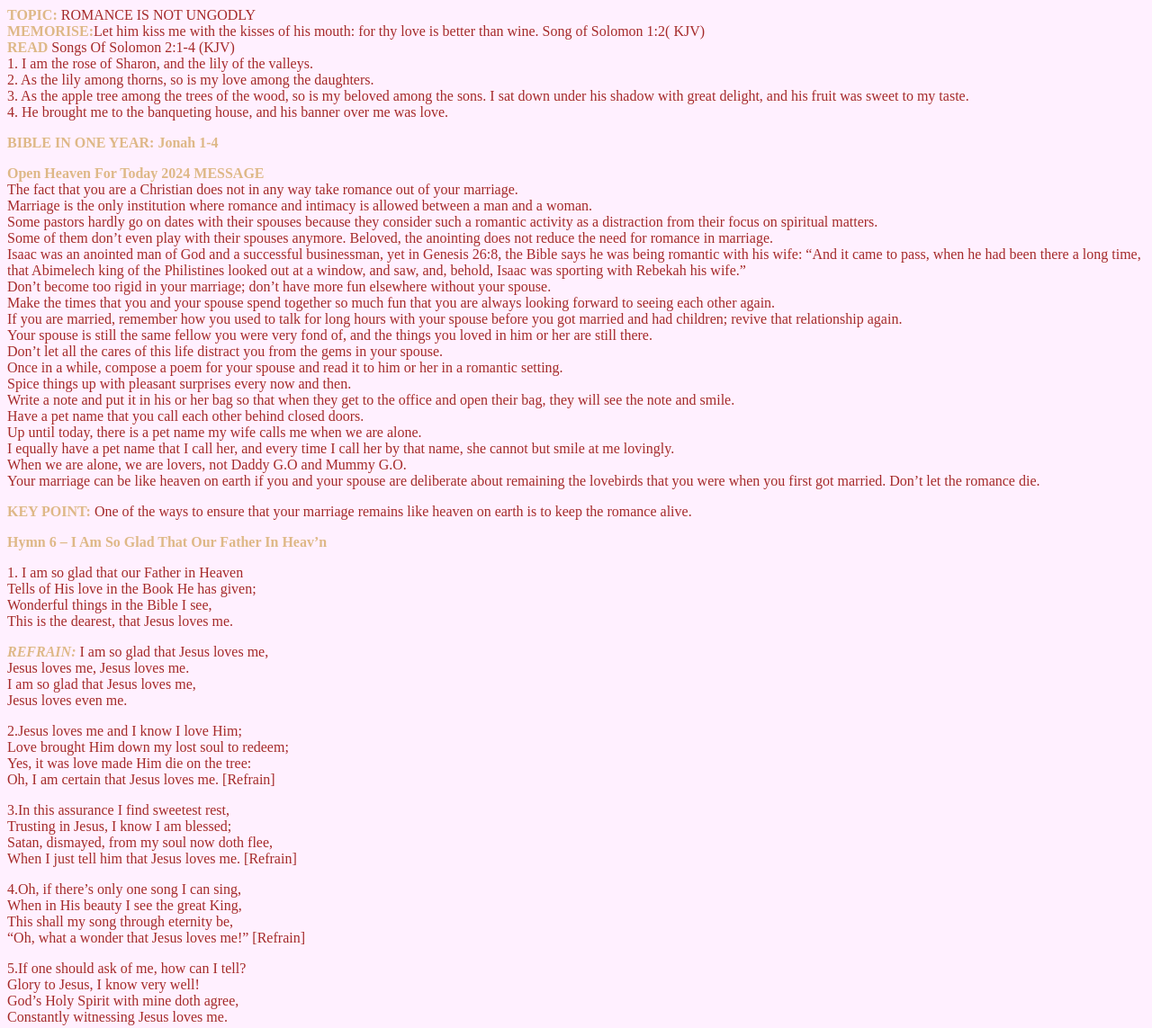
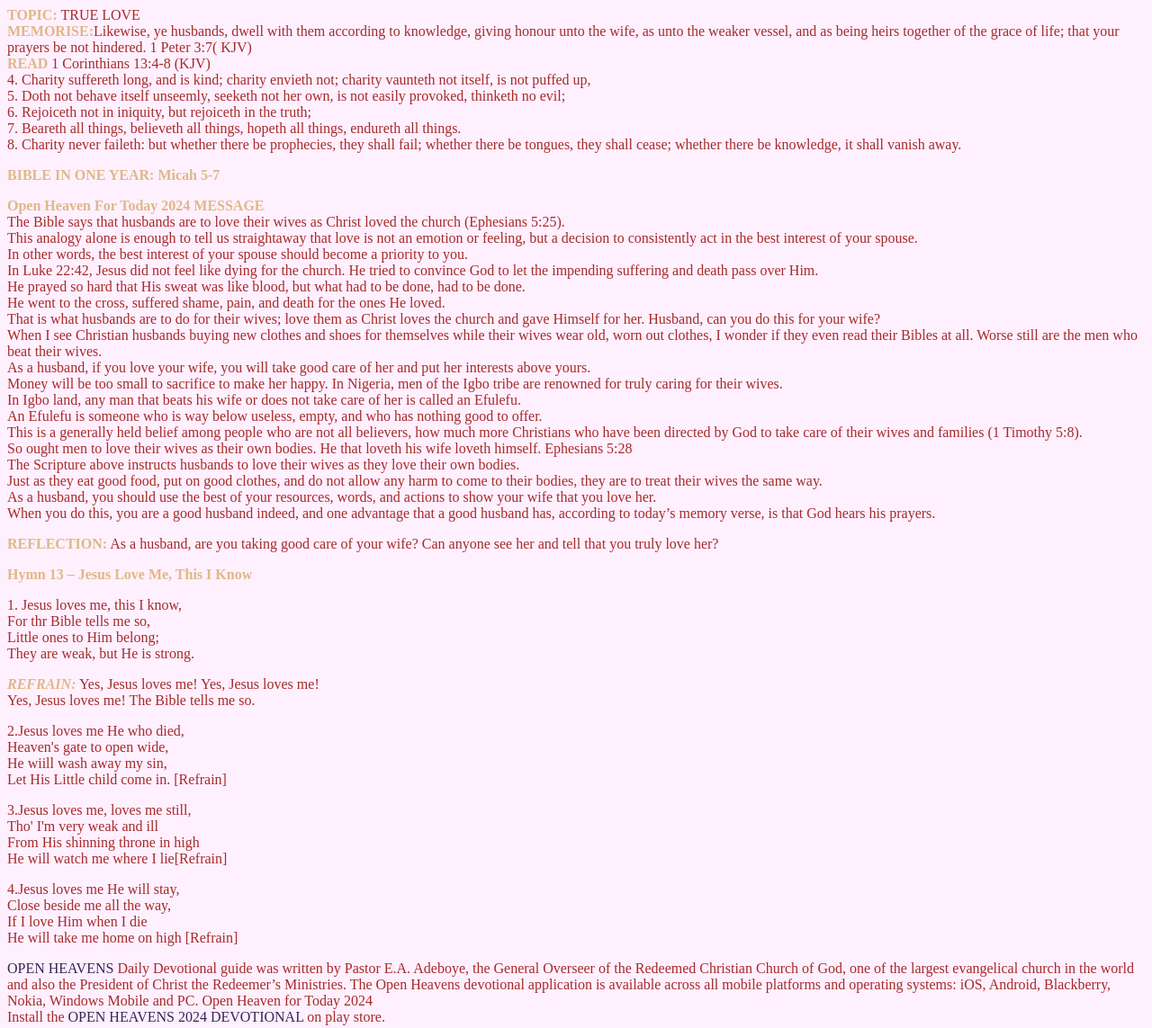
Before and after one commit to DRKHixe/tog, a plain HTML site: page open.html in a window 1280 px wide. Shown: the top 1143 px of the page at 90% size. Drawn offline with Linux system fonts and the light colour scheme.

Commit message:
Add files via upload

```diff
--- a/open.html
+++ b/open.html
@@ -8,81 +8,72 @@
     </head>
     <body>
         <article>
-            <b class="heading">TOPIC:</b> ROMANCE IS NOT UNGODLY<br>
+            <b class="heading">TOPIC:</b> TRUE LOVE<br>
 
-            <b class="heading"> MEMORISE:</b>Let him kiss me with the kisses of his mouth: for thy love is better than wine. Song of Solomon 1:2( KJV)<br>
+            <b class="heading"> MEMORISE:</b>Likewise, ye husbands, dwell with them according to knowledge, giving honour unto the wife, as unto the weaker vessel, and as being heirs together of the grace of life; that your prayers be not hindered. 1 Peter 3:7( KJV)<br>
 
-             <strong class="heading">READ</strong> Songs Of Solomon 2:1-4 (KJV) <br>
-             1. I am the rose of Sharon, and the lily of the valleys.<br>
-             2. As the lily among thorns, so is my love among the daughters.<br>
-             3. As the apple tree among the trees of the wood, so is my beloved among the sons. I sat down under his shadow with great delight, and his fruit was sweet to my taste.<br>
-             4. He brought me to the banqueting house, and his banner over me was love.
-
-             <p><strong class="heading"> BIBLE IN ONE YEAR: Jonah 1-4</strong></p>
+             <strong class="heading">READ</strong> 1 Corinthians 13:4-8 (KJV) <br>
+             4. Charity suffereth long, and is kind; charity envieth not; charity vaunteth not itself, is not puffed up,<br>
+             5. Doth not behave itself unseemly, seeketh not her own, is not easily provoked, thinketh no evil;<br>
+             6. Rejoiceth not in iniquity, but rejoiceth in the truth;<br>
+             7. Beareth all things, believeth all things, hopeth all things, endureth all things.<br>
+             8. Charity never faileth: but whether there be prophecies, they shall fail; whether there be tongues, they shall cease; whether there be knowledge, it shall vanish away.
+             <p><strong class="heading"> BIBLE IN ONE YEAR: Micah 5-7</strong></p>
             <p>
                 <b class="heading">Open Heaven For Today 2024 MESSAGE</b><br>
-                The fact that you are a Christian does not in any way take romance out of your marriage.<br>
-                Marriage is the only institution where romance and intimacy is allowed between a man and a woman.<br>
-                Some pastors hardly go on dates with their spouses because they consider such a romantic activity as a distraction from their focus on spiritual matters.<br>
-                Some of them don’t even play with their spouses anymore. Beloved, the anointing does not reduce the need for romance in marriage.<br>
-                Isaac was an anointed man of God and a successful businessman, yet in Genesis 26:8, the Bible says he was being romantic with his wife: “And it came to pass, when he had been there a long time, that Abimelech king of the Philistines looked out at a window, and saw, and, behold, Isaac was sporting with Rebekah his wife.”<br>
-                Don’t become too rigid in your marriage; don’t have more fun elsewhere without your spouse.<br>
-                Make the times that you and your spouse spend together so much fun that you are always looking forward to seeing each other again.<br>
-                If you are married, remember how you used to talk for long hours with your spouse before you got married and had children; revive that relationship again.<br>
-                Your spouse is still the same fellow you were very fond of, and the things you loved in him or her are still there.<br>
-                Don’t let all the cares of this life distract you from the gems in your spouse.<br>
-                Once in a while, compose a poem for your spouse and read it to him or her in a romantic setting.<br>
-                Spice things up with pleasant surprises every now and then.<br>
-                Write a note and put it in his or her bag so that when they get to the office and open their bag, they will see the note and smile.<br>
-                Have a pet name that you call each other behind closed doors.<br>
-                Up until today, there is a pet name my wife calls me when we are alone.<br>
-                I equally have a pet name that I call her, and every time I call her by that name, she cannot but smile at me lovingly.<br>
-                When we are alone, we are lovers, not Daddy G.O and Mummy G.O.<br>
-                Your marriage can be like heaven on earth if you and your spouse are deliberate about remaining the lovebirds that you were when you first got married. Don’t let the romance die.
+                The Bible says that husbands are to love their wives as Christ loved the church (Ephesians 5:25).<br>
+                This analogy alone is enough to tell us straightaway that love is not an emotion or feeling, but a decision to consistently act in the best interest of your spouse.<br>
+                In other words, the best interest of your spouse should become a priority to you.<br>
+                In Luke 22:42, Jesus did not feel like dying for the church. He tried to convince God to let the impending suffering and death pass over Him.<br>
+                He prayed so hard that His sweat was like blood, but what had to be done, had to be done.<br>
+                He went to the cross, suffered shame, pain, and death for the ones He loved.<br>
+                That is what husbands are to do for their wives; love them as Christ loves the church and gave Himself for her. Husband, can you do this for your wife?<br>
+                When I see Christian husbands buying new clothes and shoes for themselves while their wives wear old, worn out clothes, I wonder if they even read their Bibles at all. Worse still are the men who beat their wives.<br>
+                As a husband, if you love your wife, you will take good care of her and put her interests above yours.<br>
+                Money will be too small to sacrifice to make her happy. In Nigeria, men of the Igbo tribe are renowned for truly caring for their wives.<br>
+                In Igbo land, any man that beats his wife or does not take care of her is called an Efulefu.<br>
+                An Efulefu is someone who is way below useless, empty, and who has nothing good to offer.<br>
+                This is a generally held belief among people who are not all believers, how much more Christians who have been directed by God to take care of their wives and families (1 Timothy 5:8).<br>
+                So ought men to love their wives as their own bodies. He that loveth his wife loveth himself. Ephesians 5:28<br>
+                The Scripture above instructs husbands to love their wives as they love their own bodies.<br>
+                Just as they eat good food, put on good clothes, and do not allow any harm to come to their bodies, they are to treat their wives the same way.<br>
+                As a husband, you should use the best of your resources, words, and actions to show your wife that you love her.<br>
+                When you do this, you are a good husband indeed, and one advantage that a good husband has, according to today’s memory verse, is that God hears his prayers.
             </p>
             <p>
-                <b class="heading">KEY POINT:</b> One of the ways to ensure that your marriage remains like heaven on earth is to keep the romance alive.
+                <b class="heading">REFLECTION:</b> As a husband, are you taking good care of your wife? Can anyone see her and tell that you truly love her?
             </p>
             <p>
-                <b class="heading">Hymn 6 – I Am So Glad That Our Father In Heav’n</b>
+                <b class="heading">Hymn 13 – Jesus Love Me, This I Know</b>
                 <p>
-                    1. I am so glad that our Father in Heaven<br>
-                    Tells of His love in the Book He has given;<br>
-                    Wonderful things in the Bible I see,<br>
-                    This is the dearest, that Jesus loves me.
+                    1. Jesus loves me, this I know,<br>
+                    For thr Bible tells me so,<br>
+                    Little ones to Him belong;<br>
+                    They are weak, but He is strong.
                 </p>
                 <p>
                     <strong class="heading"><em>REFRAIN:</em></strong>
-                    I am so glad that Jesus loves me,<br>
-                    Jesus loves me, Jesus loves me.<br>
-                    I am so glad that Jesus loves me,<br>
-                    Jesus loves even me.
+                    Yes, Jesus loves me! Yes, Jesus loves me!<br>
+                    Yes, Jesus loves me! The Bible tells me so.
                 </p>
                 <p>
-                    2.Jesus loves me and I know I love Him;<br>
-                    Love brought Him down my lost soul to redeem;<br>
-                    Yes, it was love made Him die on the tree:<br>
-                    Oh, I am certain that Jesus loves me. [Refrain]
+                    2.Jesus loves me He who died,<br>
+                    Heaven's gate to open wide,<br>
+                    He wiill wash away my sin,<br>
+                    Let His Little child come in. [Refrain]
                 </p>
                 <p>
-                    3.In this assurance I find sweetest rest,<br>
-                    Trusting in Jesus, I know I am blessed;<br>
-                    Satan, dismayed, from my soul now doth flee,<br>
-                    When I just tell him that Jesus loves me. [Refrain]
+                    3.Jesus loves me, loves me still,<br>
+                    Tho' I'm very weak and ill<br>
+                    From His shinning throne in high<br>
+                    He will watch me where I lie[Refrain]
                 </p>
                 <p>
-                    4.Oh, if there’s only one song I can sing,<br>
-                    When in His beauty I see the great King,<br>
-                    This shall my song through eternity be,<br>
-                    “Oh, what a wonder that Jesus loves me!” [Refrain]
+                    4.Jesus loves me He will stay,<br>
+                    Close beside me all the way,<br>
+                    If I love Him when I die<br>
+                    He will take me home on high [Refrain]
                 </p>
-                <p>
-                    5.If one should ask of me, how can I tell?<br>
-                    Glory to Jesus, I know very well!<br>
-                    God’s Holy Spirit with mine doth agree,<br>
-                    Constantly witnessing Jesus loves me.
-                </p>
-            </p>
             <p>
                 <a href='https://www.rccg.org/open-heavens/' target="_blank">OPEN HEAVENS</a> Daily Devotional guide was written by Pastor E.A. Adeboye, the General Overseer of the Redeemed Christian Church of God, one of the largest evangelical church in the world and also the President of Christ the Redeemer’s Ministries. The  Open Heavens devotional application is available across all mobile platforms and operating systems: iOS, Android, Blackberry, Nokia, Windows Mobile and PC. Open Heaven for Today 2024 <br>
                 Install the <a href='https://play.google.com/store/apps/details?id=virosoft.rccg.oh2024' target="_blank"> OPEN HEAVENS 2024 DEVOTIONAL</a> on play store.
--- a/style.css
+++ b/style.css
@@ -118,6 +118,7 @@ h2{
 }
 .contact{
     text-align: center;
+    background-color: darkslategray;
 }
 .fa-facebook{
     font-size: 50px;
```
Also changed, not shown: index.html (+17 -4 lines), DD.jpg (added), FC.jpg (added), SS.jpg (added).
